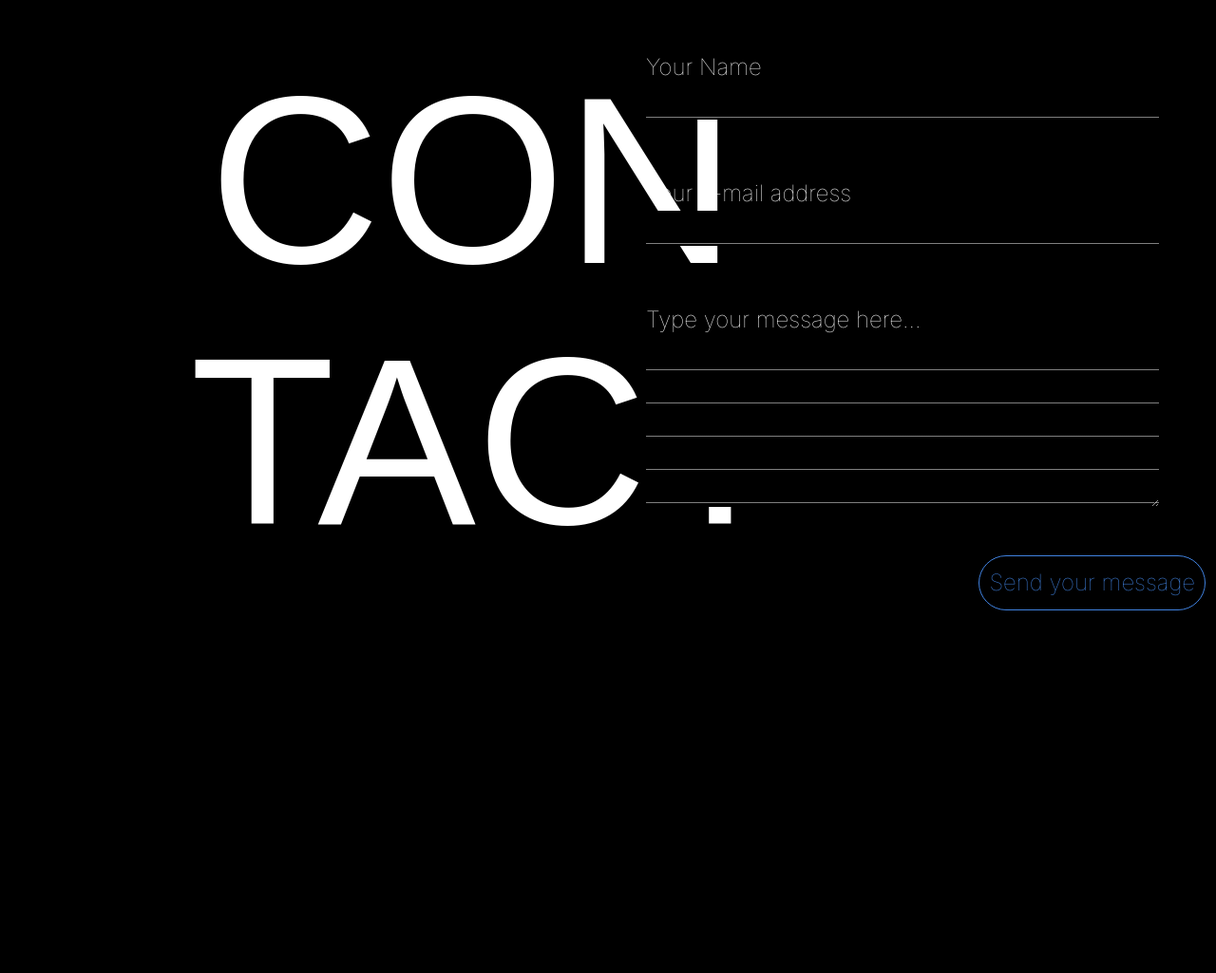
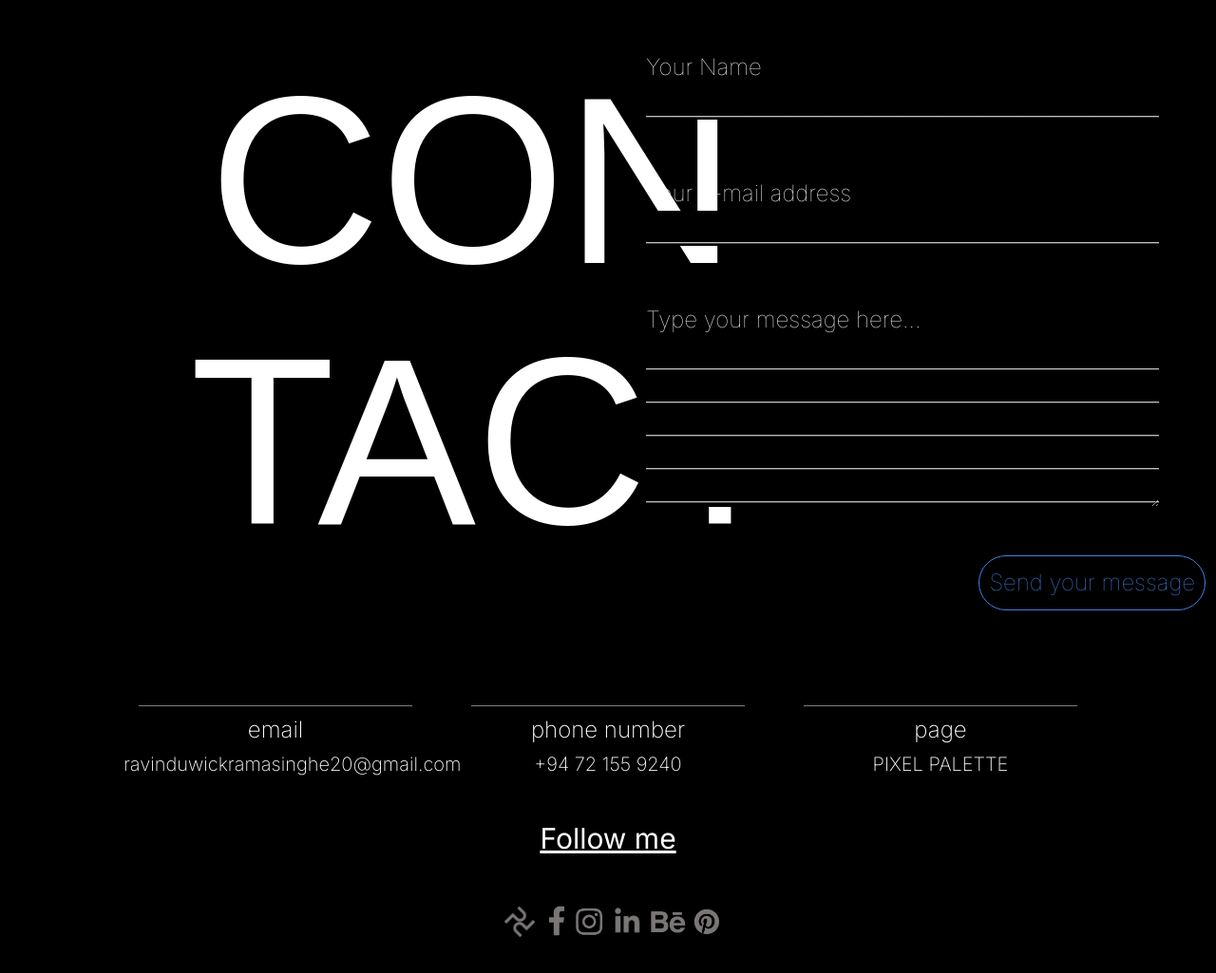
Before and after one commit to Maheesha0720/Ravi-Portfolio, a plain HTML site: page Pages/contact.html in a window 1280 px wide. Shown: the part 147-1172 px from the top of the page at 95% size. Before the commit the page ends 890 px from the top, so only its background shows below. Drawn offline with nearby package versions, Linux system fonts and the light colour scheme; a web font is replaced by a local one.

Commit message:
emailfunction- commit08

```diff
--- a/Pages/contact.html
+++ b/Pages/contact.html
@@ -32,9 +32,7 @@
                 <a class="nav-link" href="./projects.html">Projects</a>
               </p>
               <p class="nav-item"  >
-                <a class="nav-link " href="./contact.html" style="--strike: 1;
-                background-position-x: center;
-                color: white;">Contact</a>
+                <a class="nav-link " href="./contact.html" >Contact</a>
               </p>
         </div>
     </div>
@@ -45,25 +43,59 @@
           <p class="con-topic-text-1">CON</p>
           <p class="con-topic-text-2">TACT</p>
         </div>
-        <div class="contact-includs">
+        <form class="contact-includs" id="contact-form">
           <div class="con-info-part">
             <label for="Name">Your Name</label><br>
-            <input type="text" name="" id="con-text">
+            <input type="text" id="name" class="con-text" required>
           </div>
           <div class="con-info-part">
             <label for="email">Your e-mail address </label>   <br>
-            <input type="text" name="" id="con-text">
+            <input type="email" id="email" class="con-text" required>
           </div>
           <div class="con-info-part">
             <label for="message">Type your message here... </label><br>
-            <textarea name="" id="msg-text" rows="5"></textarea>
+            <textarea id="message" class="msg-text" rows="5" required></textarea>
           </div>
-          <button type="button" class="send-button">Send your message</button>
-      </div>
-      </div>
-      <div>
+          <button type="submit" id="send-button" class="send-button">Send your message</button>
+        </form>
+      <p id="status" style="color: aliceblue;"></p>
 
       </div>
+      <div class="footer">
+        <div class="footer-part01">
+          <div class="footer-item">
+            <hr>
+            <p class="item-top">email</p>
+            <p class="item-base">ravinduwickramasinghe20@gmail.com</p>
+          </div>
+          <div class="footer-item">
+            <hr>
+            <p class="item-top">phone number</p>
+            <p class="item-base">+94 72 155 9240</p>
+          </div>
+          <div class="footer-item">
+            <hr>
+            <p class="item-top">page</p>
+            <p class="item-base">PIXEL PALETTE</p>
+          </div>
+        </div>
+        <div class="footer-part02">
+          <p> Follow me</p>
+          <div class="icon-list">
+            <div class="icon"><img id="pp" src="../asset/img/pixelp.png" alt=""></div>
+            <div class="icon" ><img id="f" src="../asset/img/facebook.png" alt=""></div>
+            <div class="icon"><img id="ins" src="../asset/img/inster.png" alt=""></div>
+            <div class="icon"><img id="in"src="../asset/img/in.png" alt=""></div>
+            <div class="icon"><img id="be" src="../asset/img/Be.png" alt=""></div>
+            <div class="icon"><img id="p" src="../asset/img/p.png" alt=""></div>
+          </div>
+
+        </div>
+      </div>
+
     </div>
+    <script src="https://cdn.jsdelivr.net/npm/@emailjs/browser@3/dist/email.min.js"></script>
+    <script src="../script.js"></script>
+
 </body>
 </html>
--- a/asset/css/contact.css
+++ b/asset/css/contact.css
@@ -31,11 +31,11 @@ body{
 
 }
 
-#con-text,#msg-text{
+.con-text,.msg-text{
     color: #ffffff;
     width: 90%;
     background-image:
-    repeating-linear-gradient(rgb(0, 0, 0), rgb(0, 0, 0) 34px, #ffffff 1px, rgb(0, 0, 0) 35px);
+    repeating-linear-gradient(rgb(0, 0, 0), rgb(0, 0, 0) 33px, #ffffff 2px, rgb(0, 0, 0) 35px);
     line-height: 35px;
     border: none;
     font-size: 24px;
@@ -43,7 +43,7 @@ body{
     font-family: 'Inter',sans-serif;
 }
 
-#con-text,#msg-text:focus{
+.con-text,.msg-text:focus{
     border:none;
     outline: none;
 }
@@ -67,3 +67,83 @@ body{
     font-weight: 100;
     font-family: 'Inter',sans-serif;
 }
+.footer-part01{
+    display: flex;
+    color: white;
+    justify-content: center;
+}
+.footer-item{
+    width: 25%;
+    text-align: center;
+    margin: 0px 15px 0px 15px;
+}
+.item-top{
+    font-family: 'inter',sans-serif;
+    font-size: 24px;
+    font-weight: 200;
+    line-height: 10px;
+}
+.item-base{
+    font-family: 'inter',sans-serif;
+    font-size: 20px;
+    font-weight: 200;
+}
+hr{
+    width: 90%;
+    margin: auto;
+    opacity: 0.5;
+    margin-bottom: 20px;
+}
+.footer-part02{
+    margin-top: 25px;
+}
+.footer-part02 p{
+    color: white;
+    font-family: 'inter',sans-serif;
+    font-size: 30px;
+    font-weight: 400;
+    text-decoration: underline;
+    text-align: center;
+    margin-bottom: 40px;
+
+}
+.icon-list{
+    display: flex;
+   justify-content: center;
+   margin-bottom: 50px;
+}
+
+#pp{
+    height: 60px;
+    width: 60px;
+    margin-top: -5px;
+}
+#f {
+    height: 48px;
+    width: 48px;
+    margin-left: -15px;
+    margin-right: -10px;
+}
+#be {
+    height: 48px;
+    width: 48px;
+    margin-left: -10px;
+    margin-right: -5px;
+}
+#ins{
+    height: 42px;
+    width: 42px;
+    margin-top: 2px;
+}
+#p{
+    height: 42px;
+    width: 42px;
+    margin-top: 5px;
+}
+#in{
+    height: 62px;
+    width: 62px;
+    margin-top: -6px;
+    margin-left: -15px;
+
+}
--- a/asset/css/navbar.css
+++ b/asset/css/navbar.css
@@ -25,7 +25,7 @@
    transition: background-size .5s ease;
 }
 
-.nav-link:hover{
+.nav-item .nav-link:hover{
     color: white;
     font-size:21px;
     --strike: 1;
--- /dev/null
+++ b/script.js
@@ -0,0 +1,28 @@
+console.log("EmailJS Loaded:", emailjs);
+document.getElementById("contact-form").addEventListener("submit", function (event) {
+    event.preventDefault();
+
+     emailjs.init("fsz3EHuIq8qZBxX_Z");
+
+    let name = document.getElementById("name").value;
+    let email = document.getElementById("email").value;
+    let message = document.getElementById("message").value;
+
+    let templateParams = {
+        to_name:"Ravindu Wickramasinghe",
+        from_name: name,
+        from_email: email,
+        message: message,
+    };
+
+    emailjs.send("service_heo39nm", "template_wszilh8", templateParams)
+        .then(function (response) {
+            console.log("SUCCESS!", response.status, response.text);
+            document.getElementById("status").innerHTML = "Message sent successfully!";
+        }, function (error) {
+            console.log("FAILED...", error);
+            document.getElementById("status").innerHTML = "Failed to send message. Try again!";
+        });
+
+    document.getElementById("contact-form").reset();
+});
```
Also changed, not shown: Pages/about.html (+1 -3 lines), Pages/projects.html (+1 -3 lines), index.html (+1 -4 lines), asset/img/Be.png (added), asset/img/facebook.png (added), asset/img/in.png (added), asset/img/inster.png (added), asset/img/p.png (added), asset/img/pixelp.png (added).
